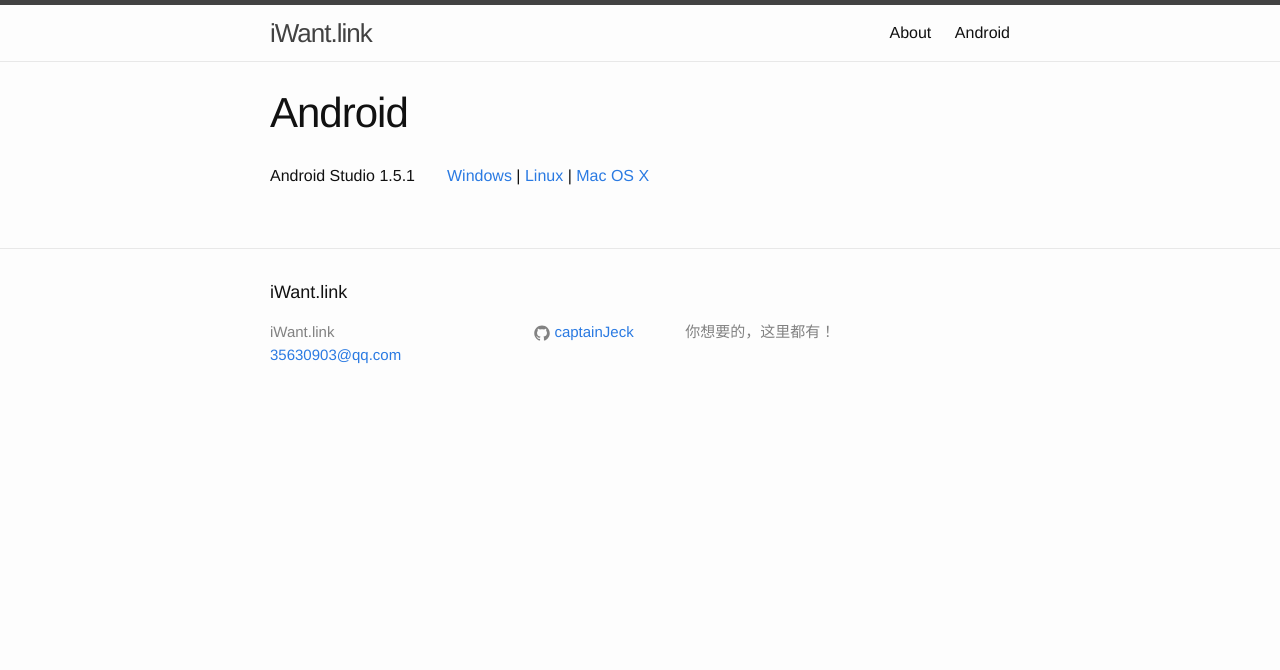
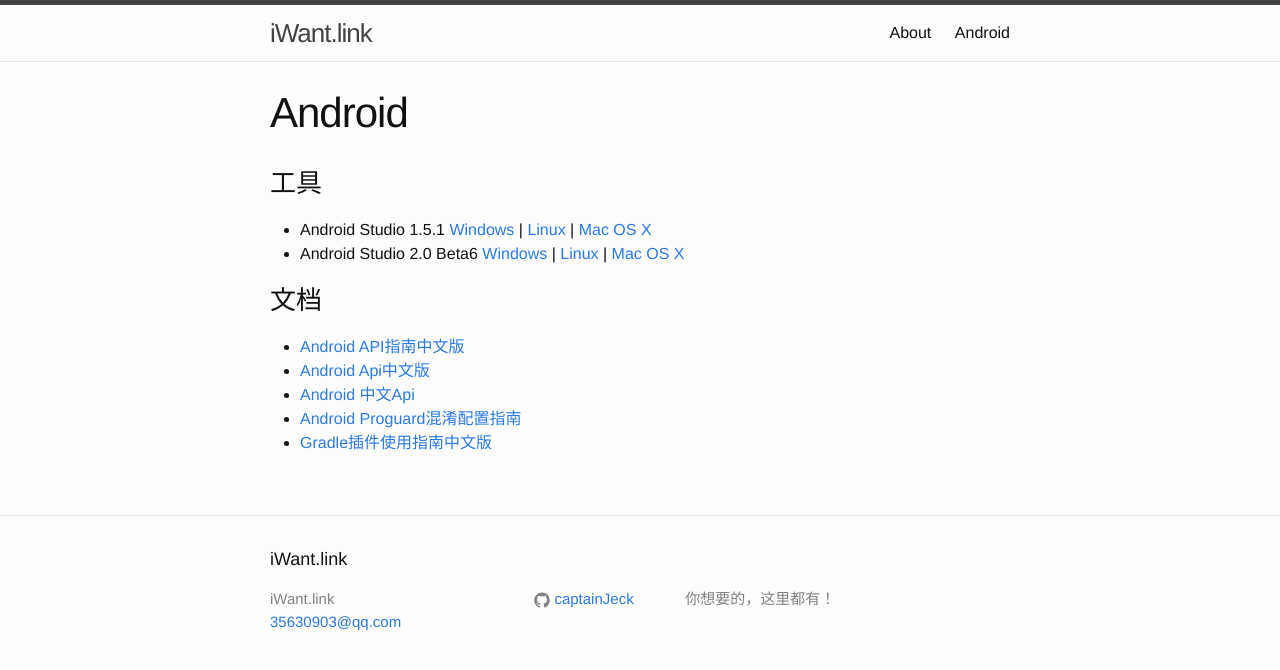
Before and after one commit to captainJeck/captainjeck.github.io, a Jekyll site: the page built from android.md, in a window 1280 px wide. Shown: the top 670 px of the page. Built offline with Jekyll 4.4.1, drawn with Linux system fonts in a browser that asks for light colours.

Commit message:
update android.md

```diff
--- a/android.md
+++ b/android.md
@@ -4,4 +4,13 @@
 permalink: /android/
 ---
 
-Android Studio 1.5.1　　[Windows](http://pan.baidu.com/s/1nuhv3qp) \| [Linux](http://pan.baidu.com/s/1sjTalbv) \| [Mac OS X](http://pan.baidu.com/s/1c0YQvGs)
+### 工具
+- Android Studio 1.5.1 [Windows](http://pan.baidu.com/s/1nuhv3qp) \| [Linux](http://pan.baidu.com/s/1sjTalbv) \| [Mac OS X](http://pan.baidu.com/s/1c0YQvGs)
+- Android Studio 2.0 Beta6 [Windows](http://pan.baidu.com/s/1sjUix6P) \| [Linux](http://pan.baidu.com/s/1o7dHRpK) \| [Mac OS X](http://pan.baidu.com/s/1pKaseTX)
+
+### 文档
+- [Android API指南中文版](http://api.apkbus.com/guide)
+- [Android Api中文版](http://www.embeddedlinux.org.cn/androidapi/)
+- [Android 中文Api](http://www.android-doc.com)
+- [Android Proguard混淆配置指南](https://github.com/inferjay/AndroidProguardGuide/)
+- [Gradle插件使用指南中文版](http://avatarqing.github.io/Gradle-Plugin-User-Guide-Chinese-Verision)
```
